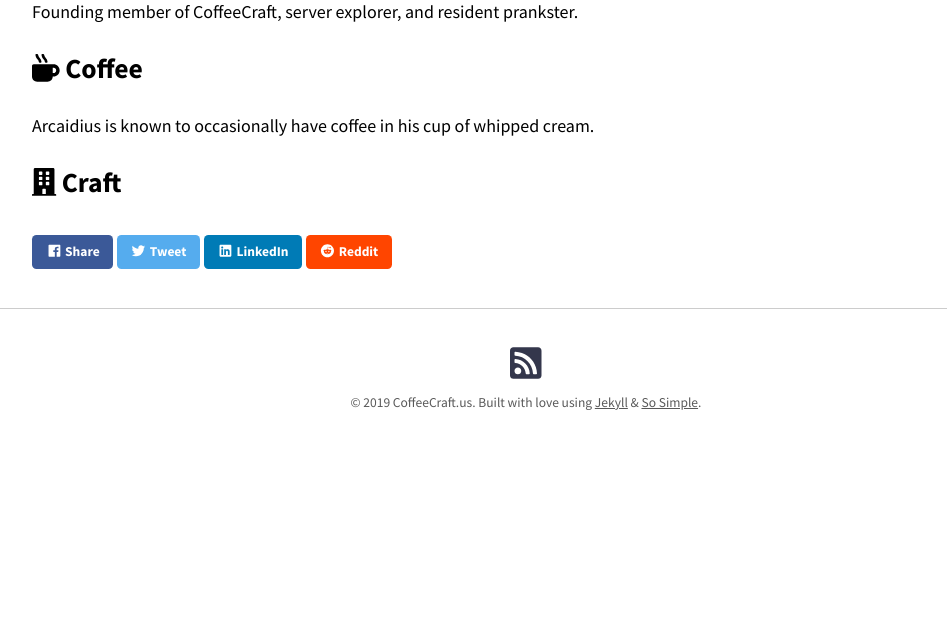
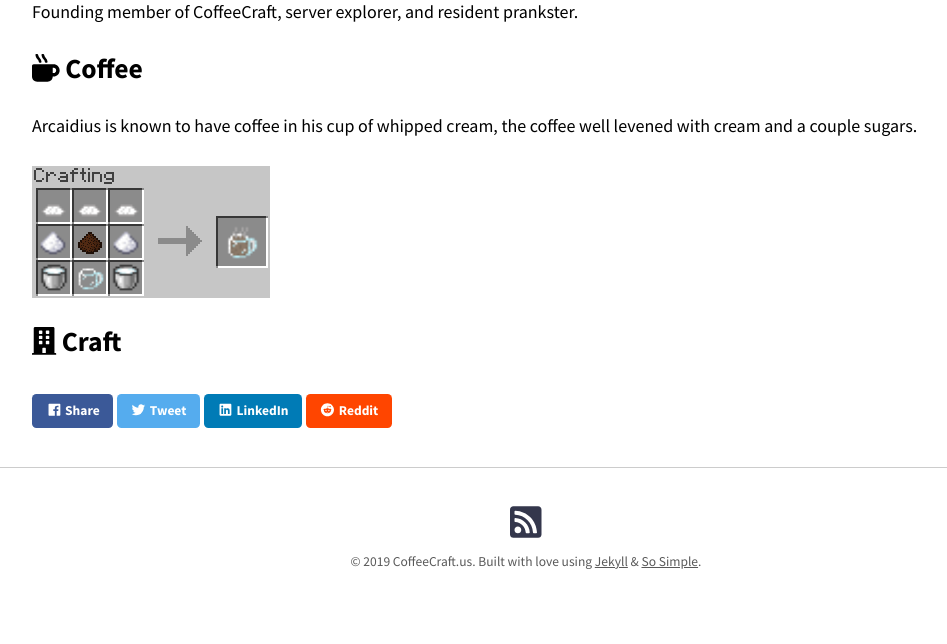
Before and after one commit to AnonJr/CoffeeCraft.us, a Jekyll site: the page built from _members/arcaidius.md, in a window 1280 px wide. Shown: the part 662-1306 px from the top of the page, without its empty margins (114-1061 px from the left). Built offline with Jekyll 4.4.1, drawn with Linux system fonts in a browser that asks for light colours; before the commit the page ends 1147 px from its top, so only the background shows below that.

Commit message:
Updating member pages with genearl setup and coffee preferences

```diff
--- a/_members/arcaidius.md
+++ b/_members/arcaidius.md
@@ -10,6 +10,8 @@ image:
 Founding member of CoffeeCraft, server explorer, and resident prankster.
 
 ## <i class="fas fa-mug-hot"></i> Coffee
-Arcaidius is known to occasionally have coffee in his cup of whipped cream.
+Arcaidius is known to have coffee in his cup of whipped cream, the coffee well levened with cream and a couple sugars.
+
+![Coffee, keep the whipped cream coming.](/assets/img/Arcaidius-CoffeeCrafting.png)
 
 ## <i class="fas fa-building"></i> Craft
```
Also changed, not shown: _members/anonjr.md (+3 -0 lines), _members/rayeste.md (+2 -0 lines), assets/img/AnonJr-CoffeeCrafting.png (added), assets/img/Arcaidius-CoffeeCrafting.png (added), assets/img/Rayeste-CoffeeCrafting.png (added).
